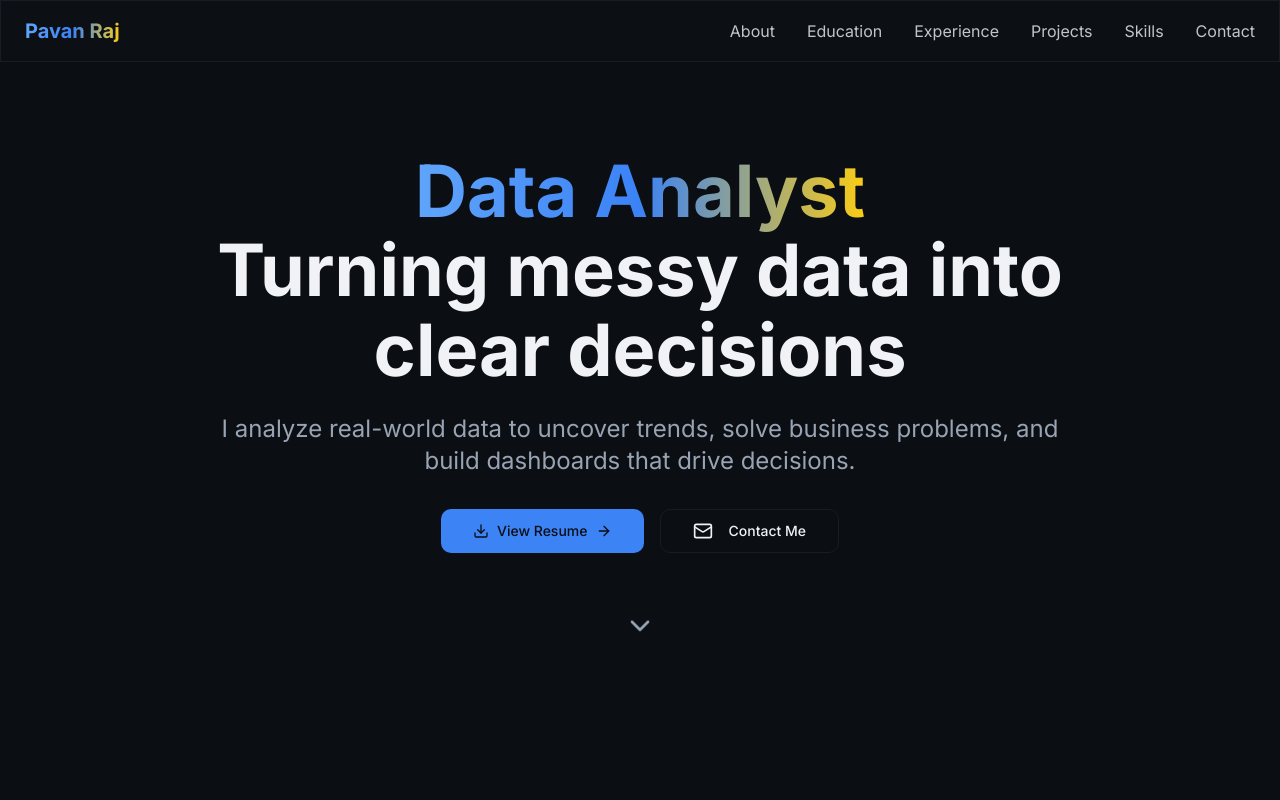
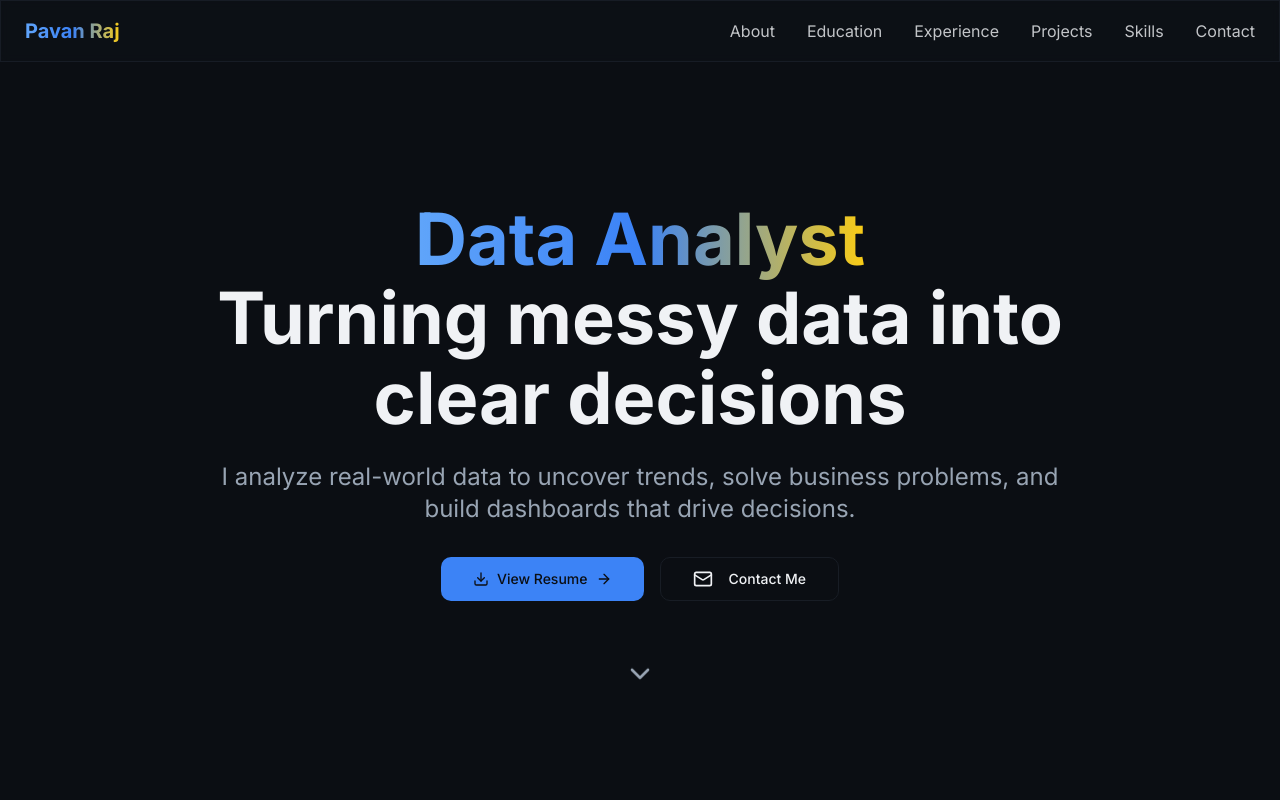
Before and after one commit to pavan-function/Portfolio, a React (Vite) app: page / in a window 1280 px wide. Shown: the top 800 px of the page. Built offline with nearby package versions, Linux system fonts and the light colour scheme.

Commit message:
Add padding to hero section
Added top padding to the hero section for better spacing.

```diff
--- a/src/pages/Index.tsx
+++ b/src/pages/Index.tsx
@@ -177,8 +177,9 @@
       {/* Hero Section */}
       <section
         id="hero"
-        className="min-h-screen flex items-center justify-center px-6"
+        className="min-h-screen flex items-center justify-center px-6 pt-24"
       >
+
         <div className="text-center max-w-4xl mx-auto">
           <div className="animate-fade-in">
             <h1 className="text-5xl md:text-7xl font-bold mb-6">
```
